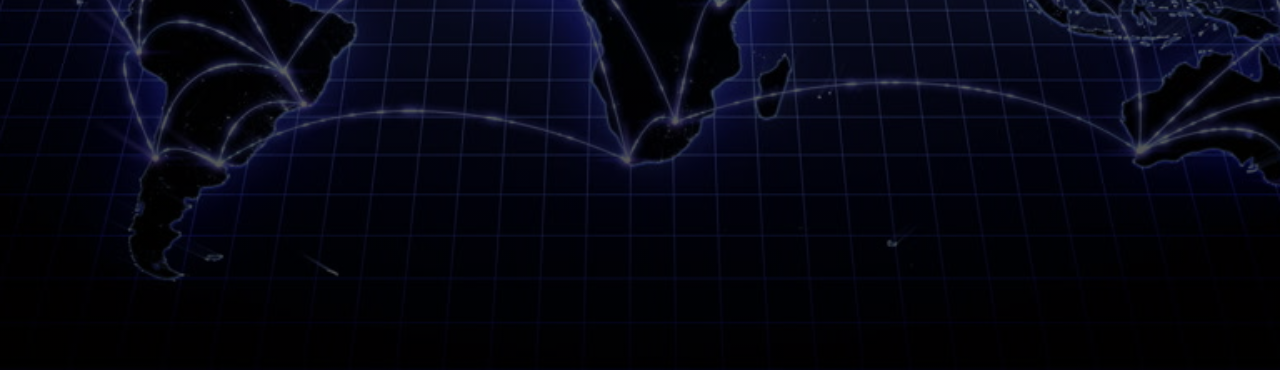
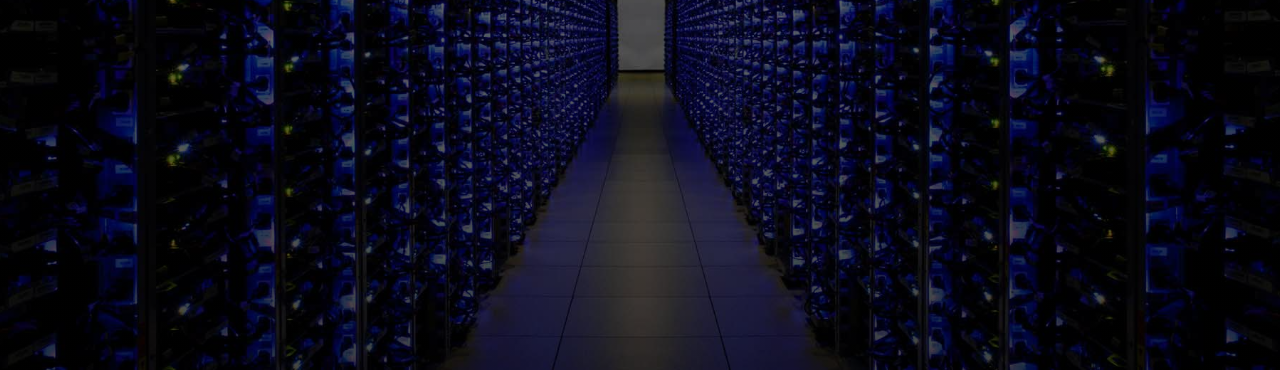
Before and after one commit to SkripMen/discord_server, a plain HTML site: page index.htm in a window 1280 px wide. Shown: the part 430-800 px from the top of the page. Drawn offline with Linux system fonts and the light colour scheme.

Commit message:
Update style.css

```diff
--- a/css/style.css
+++ b/css/style.css
@@ -19,7 +19,7 @@ header {
 .main {
     width: 100%;
     height: 100vh;
-    background: linear-gradient( rgba(0, 0, 0, 0.459), rgba(0, 0, 0, 0.727)), url(../img/bg2.jpg) no-repeat center center;
+    background: linear-gradient( rgba(0, 0, 0, 0.459), rgba(0, 0, 0, 0.727)), url(../img/bg.jpg) no-repeat center center;
     background-size: cover;
 }
 
```
